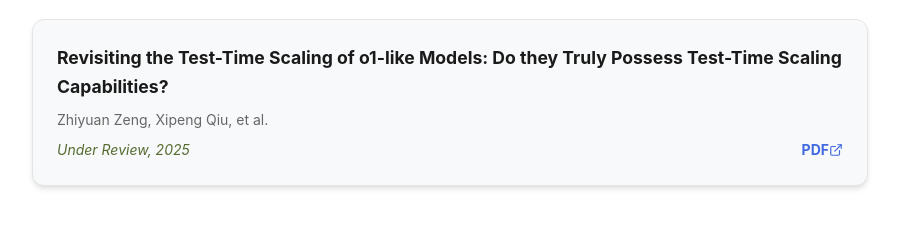
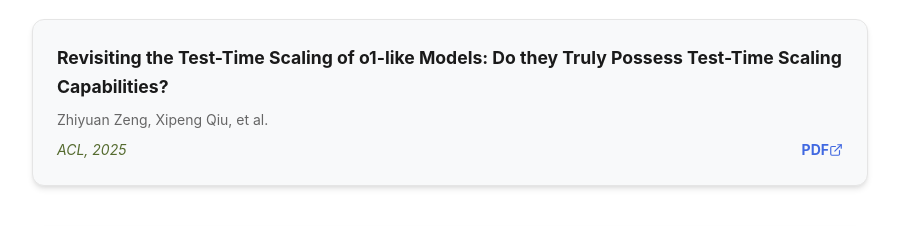
Before and after one commit to ZhiYuanZeng/ZhiYuanZeng.github.io, a React (Vite) app: page / in a window 1280 px wide. Shown: the part 1520-1746 px from the top of the page, without its empty margins (190-1089 px from the left). Built offline with nearby package versions, Linux system fonts and the light colour scheme.

Commit message:
feat: Add GitHub Pages deployment scripts and update CV publication venue

```diff
--- a/package.json
+++ b/package.json
@@ -7,7 +7,9 @@
     "dev": "vite",
     "build": "vite build",
     "lint": "eslint .",
-    "preview": "vite preview"
+    "preview": "vite preview",
+    "predeploy": "npm run build",
+    "deploy": "gh-pages -d dist"
   },
   "dependencies": {
     "framer-motion": "^12.23.24",
@@ -23,6 +25,7 @@
     "eslint": "^9.39.1",
     "eslint-plugin-react-hooks": "^7.0.1",
     "eslint-plugin-react-refresh": "^0.4.24",
+    "gh-pages": "^6.3.0",
     "globals": "^16.5.0",
     "vite": "^7.2.4"
   }
--- a/src/data/cvData.js
+++ b/src/data/cvData.js
@@ -56,7 +56,7 @@
     {
       title: "Revisiting the Test-Time Scaling of o1-like Models: Do they Truly Possess Test-Time Scaling Capabilities?",
       authors: "Zhiyuan Zeng, Xipeng Qiu, et al.",
-      venue: "Under Review",
+      venue: "ACL",
       year: "2025",
       links: { pdf: "https://arxiv.org/abs/2502.12215" }
     },
```
Also changed, not shown: 1 other file (tests, documents, lock files or other folders).
